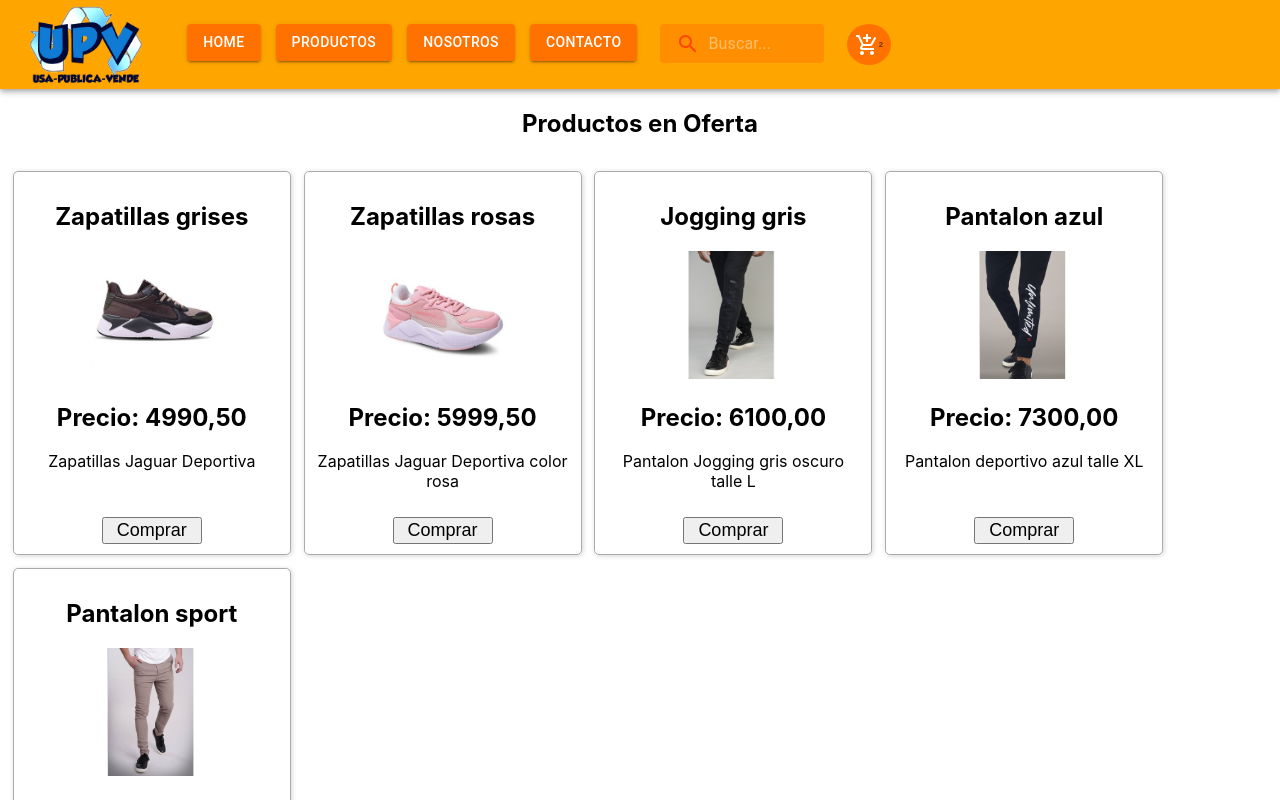
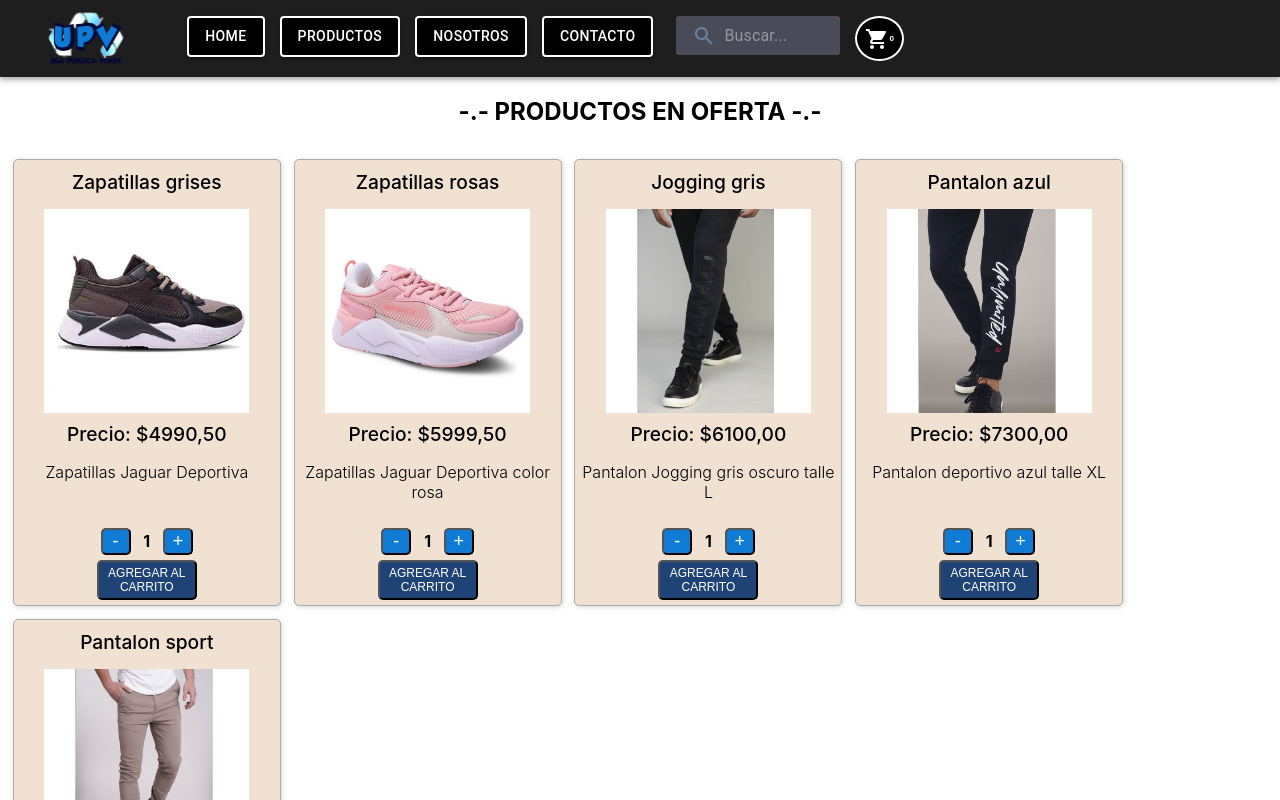
Before and after one commit to beralbanesi/upv-albanesi, a React (Create React App) app: page / in a window 1280 px wide. Shown: the top 800 px of the page. Built offline with nearby package versions, Linux system fonts and the light colour scheme.

Commit message:
entrega contador con boton

```diff
--- a/src/App.css
+++ b/src/App.css
@@ -3,28 +3,81 @@
 }
 
 /*Estilo para Card*/
-div > div > div.card-item{
+.card-item{
   float:left;
   border: 1px solid #ababab;
   margin-top: 1%;
   margin-left: 1%;
   box-shadow: 1px 1px 5px #0000002b;
   border-radius: 5px;
-  padding: 10px;
+  padding: 5px;
   text-align: center;
   width: 20%;
+  background-color: rgb(240, 225, 210);
 }
 
-div > div > div > img{
-  height: 50%;
-  width: 50%;
+.card-item-title{
+  font-size: larger;
+  font-weight: 500;
+  margin-top: 5px;
+  margin-bottom: 15px;
 }
 
-div > div > div > p{
+.card-item-description{
+  font-size: medium;
+  font-weight: 350;
+}
+
+div > img{
+  height: 80%;
+  width: 80%;
+  border-image: 5px;
+  border-color: black;
+}
+
+div > p{
   height: 50px;
 }
 
-div > div > div > button{
+div > button{
   width: 100px;
   font-size: large;
 }
+
+/**/
+.itemCount-btn{
+  width: 30px;
+  margin-left: 5%;
+  margin-right: 5%;
+  border-radius: 5px;
+  background-color: #107BD4;
+  color: white;
+}
+
+.itemCount-btn:hover{
+  cursor: pointer;
+}
+
+.itemCount-container{
+  width: 100%;
+  margin-left: auto;
+  margin-right: auto;
+}
+
+.addRemove-container{
+  width: 100%;
+  font-weight: bold;
+}
+
+.addCart-btn{
+  background-color: #1F4374;
+  color: white;
+  margin-top: 5px;
+  font-size: 12px;
+  border-radius: 5px;
+  height: 40px;
+}
+
+.addCart-btn:hover{
+  cursor: pointer;
+}
--- a/src/App.js
+++ b/src/App.js
@@ -1,13 +1,19 @@
 import './App.css';
 import NavBar from './components/NavBar/NavBar';
 import ItemListContainer from './components/ItemListContainer/ItemListContainer';
+import React, { useState } from 'react';
 
 function App() {
+
+  const [totalCount, setTotalCount] = useState(0);
+
+  const onTotalize = (qty) => {
+      setTotalCount(totalCount + qty);
+  };
   return (
     <div className="App">
-      <NavBar/>
-      <ItemListContainer title="Productos en Oferta"/>
-
+      <NavBar totalCount={totalCount}/>
+      <ItemListContainer title="-.- PRODUCTOS EN OFERTA -.-" onTotalize={onTotalize}/>
     </div>
   );
 }
--- a/src/components/Card/Card.js
+++ b/src/components/Card/Card.js
@@ -1,15 +1,21 @@
-import CartWidget from "../CartWidget";
+
+import ItemCount from "../ItemCount";
 
 
-export default function Card({title, description, price, image})
+export default function Card({title, description, price, image, stock, onTotalize})
 {
+    const onAdd = (qty) => {
+        onTotalize(qty);
+        alert(`Se agregaron ${qty}  productos`);
+    }
+
     return(
         <div className="card-item">
-            <h2>{title}</h2>
+            <div className="card-item-title">{title}</div>
             <img  src={image}/>
-            <h2>Precio: {price}</h2>
-            <p> {description}</p>
-            <button> Comprar </button>
+            <div className="card-item-title">Precio: ${price}</div>
+            <p className="card-item-description"> {description}</p>
+            <ItemCount stock={stock} initialValue={1} onAdd={onAdd} />
         </div>
 
 
--- a/src/components/CartWidget.js
+++ b/src/components/CartWidget.js
@@ -1,15 +1,14 @@
 import IconButton from '@mui/material/IconButton';
-import AddShoppingCartIcon from '@mui/icons-material/AddShoppingCart';
+import ShoppingCartIcon from '@mui/icons-material/ShoppingCart';
 import  './NavBar/NavBar.css';
 /*import ShoppingCartIcon from "@material-ui/icons/ShoppingCart";*/
 
 
-export default function CartWidget({count}){
+export default function CartWidget({totalCount}){
     return(
 
     <IconButton className='custom-icon-cart' aria-label="agregar al carrito"  >
-       <AddShoppingCartIcon/> <p className='subidc' >2</p>
+       <ShoppingCartIcon/> <p className='subidc' >{totalCount}</p>
     </IconButton>);
 
-/*<IconButton type="button" className='redondo'> <img src="../carrito.png" className="img-carrito" /></IconButton>);*/
 }
--- /dev/null
+++ b/src/components/ItemCount.js
@@ -0,0 +1,35 @@
+import { width } from '@mui/system';
+import React, { useState } from 'react';
+
+
+const ItemCount = ({stock, initialValue, onAdd}) => {
+
+    const [count, setCount] = useState(1);
+
+
+    const addCount = () => {
+        (count<stock)&&(setCount(count + 1));
+      };
+      const removeCount = () => {
+        (count>initialValue)&&(setCount(count - 1));
+      };
+
+      const handleOnAdd  = () => {
+          onAdd(count);
+
+      }
+
+    return (
+        <div className='itemCount-container'>
+        <div className='addRemove-container'>
+            <button className='itemCount-btn' onClick={removeCount}> - </button>
+            {count}
+            <button  className='itemCount-btn' onClick={addCount}> + </button>
+
+        </div>
+        <button className='addCart-btn' onClick={handleOnAdd}>AGREGAR AL CARRITO</button>
+        </div>
+
+    );
+}
+export default ItemCount;
--- a/src/components/ItemListContainer/ItemListContainer.js
+++ b/src/components/ItemListContainer/ItemListContainer.js
@@ -1,15 +1,15 @@
 import Card from "../Card/Card";
 
-const  ItemListContainer = ({title}) => {
+const  ItemListContainer = ({title, onTotalize}) => {
 
     return(
         <div className="container-cards">
             <h2>{title}</h2>
-            <Card title={'Zapatillas grises'} price={'4990,50'} description={'Zapatillas Jaguar Deportiva'}  image={'./img/zapatillas1.jpg'}/>
-            <Card title={'Zapatillas rosas'} price={'5999,50'} description={'Zapatillas Jaguar Deportiva color rosa'}  image={'./img/zapatillas2.jpg'}/>
-            <Card title={'Jogging gris'} price={'6100,00'} description={'Pantalon Jogging gris oscuro talle L'}  image={'./img/pantalon1.jpg'}/>
-            <Card title={'Pantalon azul'} price={'7300,00'} description={'Pantalon deportivo azul talle XL'}  image={'./img/pantalon2.jpg'}/>
-            <Card title={'Pantalon sport'} price={'8900,00'} description={'Pantalon sport vestir beige talle S'}  image={'./img/pantalon3.jpg'}/>
+            <Card title={'Zapatillas grises'} price={'4990,50'} description={'Zapatillas Jaguar Deportiva'}  image={'./img/zapatillas1.jpg'} stock={6} onTotalize={onTotalize}/>
+            <Card title={'Zapatillas rosas'} price={'5999,50'} description={'Zapatillas Jaguar Deportiva color rosa'}  image={'./img/zapatillas2.jpg'} stock={4} onTotalize={onTotalize}/>
+            <Card title={'Jogging gris'} price={'6100,00'} description={'Pantalon Jogging gris oscuro talle L'}  image={'./img/pantalon1.jpg'} stock={7} onTotalize={onTotalize}/>
+            <Card title={'Pantalon azul'} price={'7300,00'} description={'Pantalon deportivo azul talle XL'}  image={'./img/pantalon2.jpg'} stock={5} onTotalize={onTotalize}/>
+            <Card title={'Pantalon sport'} price={'8900,00'} description={'Pantalon sport vestir beige talle S'}  image={'./img/pantalon3.jpg'} stock={8} onTotalize={onTotalize}/>
         </div>
 
 
--- a/src/components/NavBar/NavBar.css
+++ b/src/components/NavBar/NavBar.css
@@ -1,6 +1,9 @@
 
 ul.navbar > li > button {
-    background: #ff7200;
+    background: black;
+    border: white;
+    border-style: solid;
+    border-width: 2px;
 }
 
 .container-logo{
@@ -8,13 +11,13 @@ ul.navbar > li > button {
 }
 
 .img-header{
-    width: 120px;
+    width: 80px;
 }
 
 ul.navbar > li > div {
 
-    background-color: rgba(255, 136, 0, 0.755);
-    color: orangered;
+    background-color: rgba(248, 138, 35, 0.6);
+    color: white;
 }
 
 ul.navbar
@@ -29,8 +32,7 @@ ul.navbar li
 }
 
 div > header.customBox{
-    color: #ffa500;
-    background-color: #ffa500;
+    background-color: rgb(30, 30, 30);
 }
 
 /*.container-search {
@@ -46,15 +48,16 @@ div > header.customBox{
 
 /*Estilo para cuando clickea en los botones de la NavBar se vea*/
 ul.navbar > li > .custom-btn:hover{
-    background-color: rgb(89, 138, 194);
+    background-color: #107BD4;
 }
 
 ul.navbar > li > svg.custom-iconCart{
 color: primary;
 
 }
+ /**** SEARCH BAR ****/
 
-/*Estilo para componente SearchBar*/
+ /*Componente SearchBar*/
 .custom-Search-Bar{
     border-radius: 5px;
     align-self: center;
@@ -62,35 +65,21 @@ color: primary;
     background-color: whitesmoke;
 
 }
-
+/* color input de la barra de busqueda */
 ul.navbar > li > div > .custom-input{
+    border-radius: 5px;
+    background-color: #1f4274aa; /* color del que queda la lupa */
     color: white;
 }
 
 ul.navbar > li > div > .custom-input:hover{
-    color: orangered;
-    background-color: rgba(245, 245, 245, 0.5);
+    color: white;
 }
 
-/*Estilo para el boton del carrito*/
-/* ul.navbar > li > button.redondo{
-    display: block;
-    width: 40px;
-    height: 40px;
-    border-radius: 50%;
-    border-style: none;
-    display: flex;
-} */
-
+/**** CARRITO DE COMPRAS ****/
+/* color de fondo cuando se pone el cursor arriba del carrito */
 ul.navbar > li > .custom-icon-cart:hover{
-    background-color: rgb(89, 138, 194);
-
-}
-
-button > img.img-carrito{
-  height :25px ;
-  width : 25px
-
+    background-color: #107BD4;
 }
 
 /*Cambia color del icono a blanco*/
@@ -98,9 +87,10 @@ ul.navbar > li > button > svg{
     fill: white;
 }
 
-
+/* para el numero de cantidad de productos del carrito*/
 .subidc {
     vertical-align:sub;           /* /subindice/ */
     font-size:6pt;
     font-weight: bold;
+    color: white;
   }
--- a/src/components/NavBar/NavBar.js
+++ b/src/components/NavBar/NavBar.js
@@ -3,16 +3,12 @@ import  './NavBar.css';
 import AppBar from '@mui/material/AppBar';
 import Box from '@mui/material/Box';
 import Toolbar from '@mui/material/Toolbar';
-import IconButton from '@mui/material/IconButton';
 import Button from '@mui/material/Button';
-import MenuIcon from '@mui/icons-material/Menu';
-
 import CartWidget from "../CartWidget";
 import { styled, alpha } from '@mui/material/styles';
 import InputBase from '@mui/material/InputBase';
+import SearchIcon from '@mui/icons-material/Search';
 
-import SearchIcon from '@mui/icons-material/Search';
-import SearchBar from './SearchBar';
 
 
 /*Barra de busqueda*/
@@ -60,7 +56,7 @@ const Search = styled('div')(({ theme }) => ({
 
 
 
-export default function NavBar() {
+export default function NavBar({totalCount}) {
   return (
     <Box className="customBox">
 
@@ -86,8 +82,8 @@ export default function NavBar() {
                 />
               </Search>
             </li>
-           - <li >
-                 <CartWidget/>
+            <li >
+                 <CartWidget totalCount={totalCount}/>
             </li>
 
           </ul>
```
